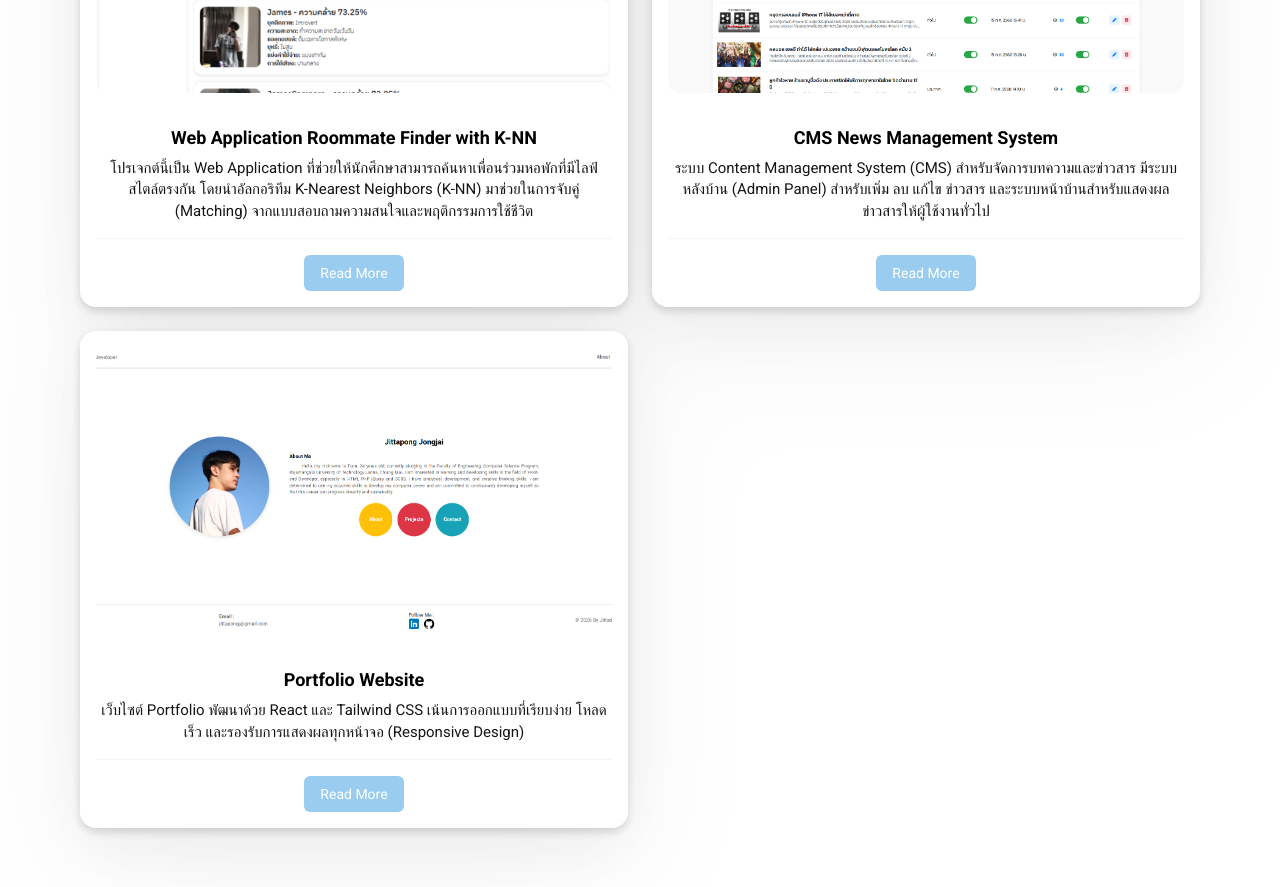
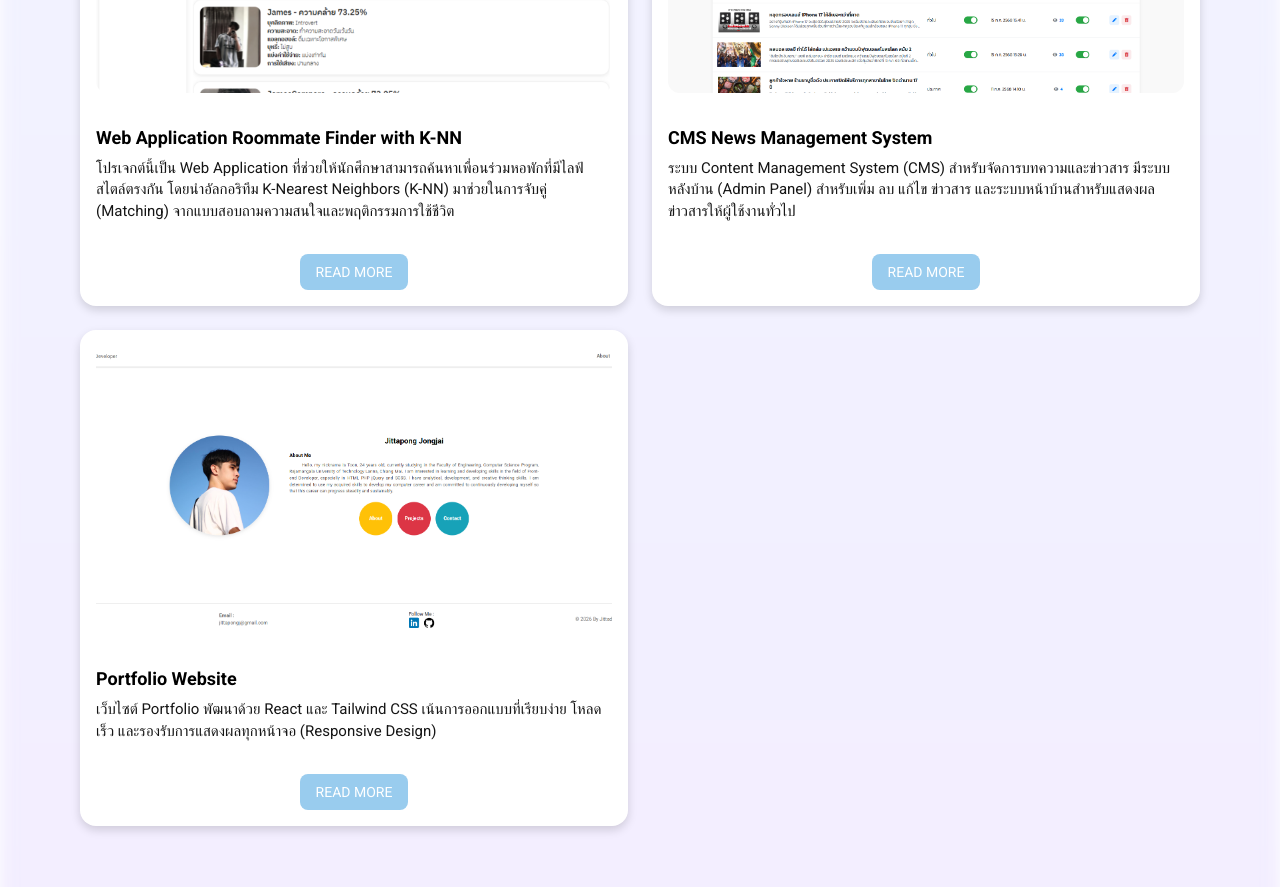
Before and after one commit to Jittapongj/Portfolio, a React (Vite) app: page / in a window 1280 px wide. Shown: the part 1500-2387 px from the top of the page. Built offline with nearby package versions, Linux system fonts and the light colour scheme.

Commit message:
update: background color and card button

```diff
--- a/src/components/ui/card.jsx
+++ b/src/components/ui/card.jsx
@@ -18,10 +18,10 @@ export const ProjectCard = ({ title, description, image, readMoreUrl }) => {
             <div className="card-body p-5 flex flex-col grow">
                 <h3 className="title text-xl font-bold" title={title}>{title}</h3>
                 <p className="des text-sm mb-4 line-clamp-3">{description}</p>
-                <div className="readmore flex justify-center items-center gap-3 mt-auto pt-4 border-t border-gray-100">
+                <div className="readmore flex justify-center items-center gap-3 mt-auto pt-4">
                     <Link
                         to={readMoreUrl}
-                        className="btn-primary text-sm px-4 py-2 border border-gray-300 rounded-md cursor-pointer hover:bg-black hover:text-white transition-colors"
+                        className="btn-readmore text-sm px-4 py-2"
                     >
                         Read More
                     </Link>
--- a/src/styles/main.scss
+++ b/src/styles/main.scss
@@ -3,5 +3,15 @@
 @import "mixins";
 
 .main-content {
-    filter: drop-shadow(0 16px 32px rgba(0, 27, 45, .05)) drop-shadow(0 32px 64px rgba(0, 27, 45, .05));
+  position: relative;
+  isolation: isolate; /* สร้าง stacking context ใหม่เพื่อป้องกัน z-index ทะลุไปด้านหลัง */
+
+  &::before {
+    content: '';
+    position: absolute;
+    inset: 0;
+    z-index: -1;
+    background: linear-gradient(to bottom, #f0f9ff, #f3ebff); /* ไล่ระดับสีฟ้าอ่อนไปม่วงอ่อน */
+    filter: blur(8px);
+  }
 }
--- a/src/styles/ui/button.scss
+++ b/src/styles/ui/button.scss
@@ -43,13 +43,9 @@
     &-readmore {
         background-color: $PrimaryColor;
         color: $text-white;
-        border: 1px solid $BorderColor;
+        border-radius: 0.5rem;
         text-transform: uppercase;
         cursor: pointer;
-
-        &:hover {
-            background-color: $PrimaryHoverColor;
-        }
     }
 
     &-github {
--- a/src/styles/ui/card.scss
+++ b/src/styles/ui/card.scss
@@ -22,30 +22,30 @@
             padding: 16px;
 
             .title {
-                text-align: center;
+                text-align: start;
                 font-size: 1.125rem;
                 font-weight: bold;
                 margin-bottom: 8px;
             }
 
             .des {
-                text-align: center;
+                text-align: start;
                 font-size: 0.938rem;
                 color: $FontColor;
                 margin-bottom: 16px;
             }
         }
 
-        &:hover {
-            .card-body {
-                .title {
-                    background-image: linear-gradient(90deg, $PrimaryColor 20%, $SecondaryColor 100%);
-                    -webkit-background-clip: text;
-                    -webkit-text-fill-color: transparent;
-                    background-clip: text;
-                }
-            }
-        }
+        // &:hover {
+        //     .card-body {
+        //         .title {
+        //             background-image: linear-gradient(90deg, $PrimaryColor 20%, $SecondaryColor 100%);
+        //             -webkit-background-clip: text;
+        //             -webkit-text-fill-color: transparent;
+        //             background-clip: text;
+        //         }
+        //     }
+        // }
     }
 
     &-contact {
```
